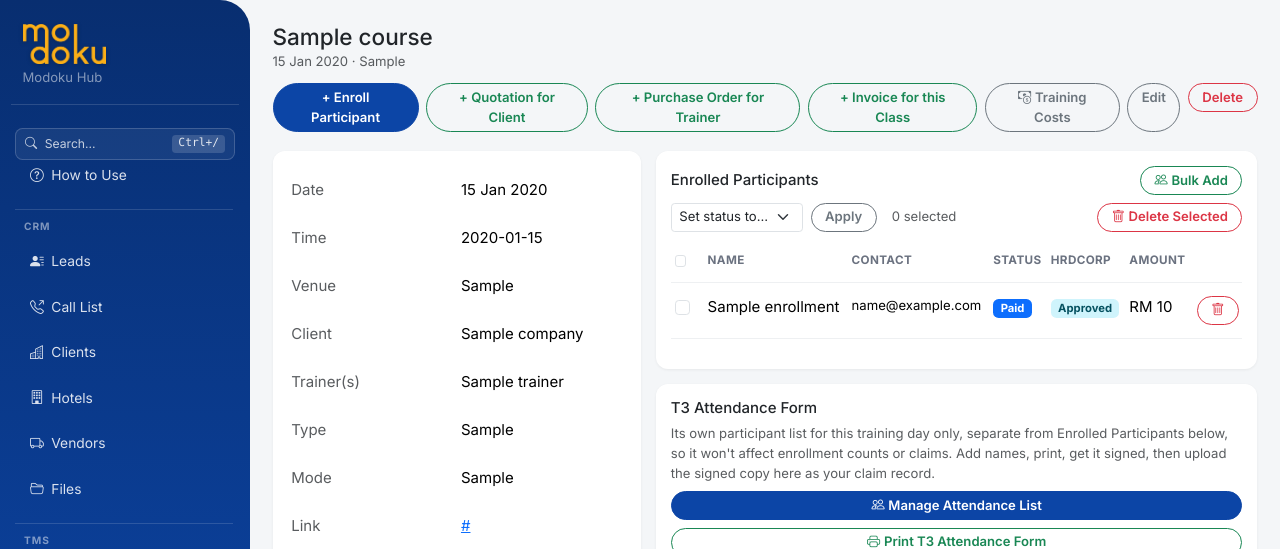
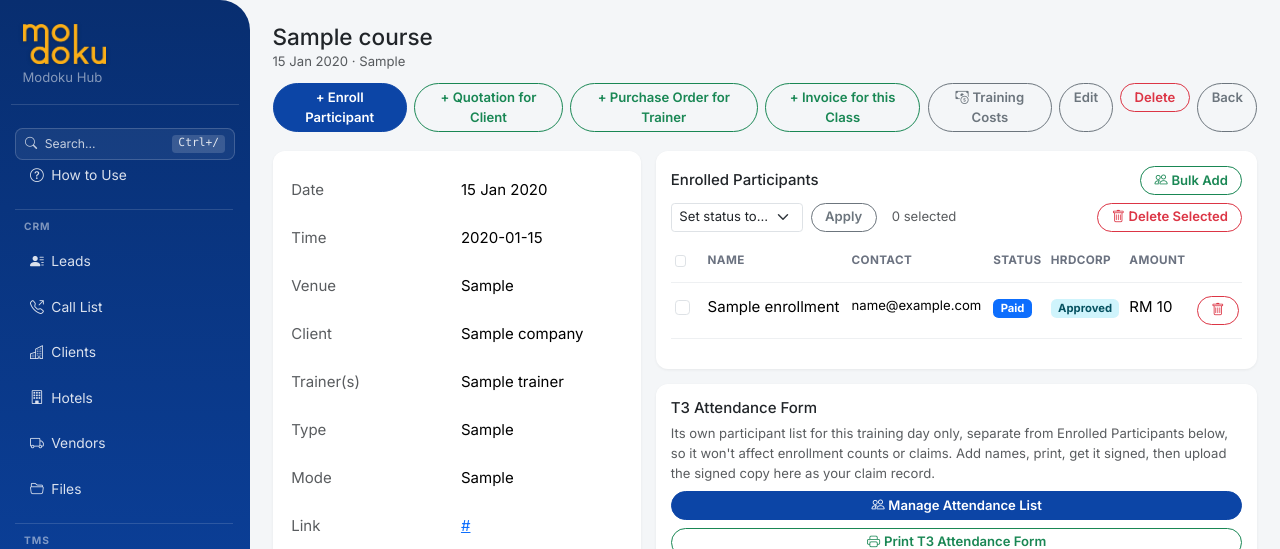
Before and after one commit to modokutech/modoku-crm, a Flask app: page /sessions/1 in a window 1280 px wide. Shown: the top 549 px of the page. Run offline with Flask 3, Linux system fonts and the light colour scheme; the visitor is signed in with stand-in values (Sample User, id 1); tables that the repository leaves empty hold one stand-in row (values such as "Sample post"); data that the repository does not hold is empty; some libraries are stand-ins or nearby versions.

Commit message:
Fix69: add Back button to the class view page

```diff
--- a/modoku_crm/templates/sessions/view.html
+++ b/modoku_crm/templates/sessions/view.html
@@ -34,6 +34,7 @@
       {{ csrf_field()|safe }}
       <button class="btn btn-outline-danger btn-sm">Delete</button>
     </form>
+    <a href="{{ url_for('sessions.index') }}" class="btn btn-outline-secondary btn-sm">Back</a>
   </div>
 </div>
 <style>
```
